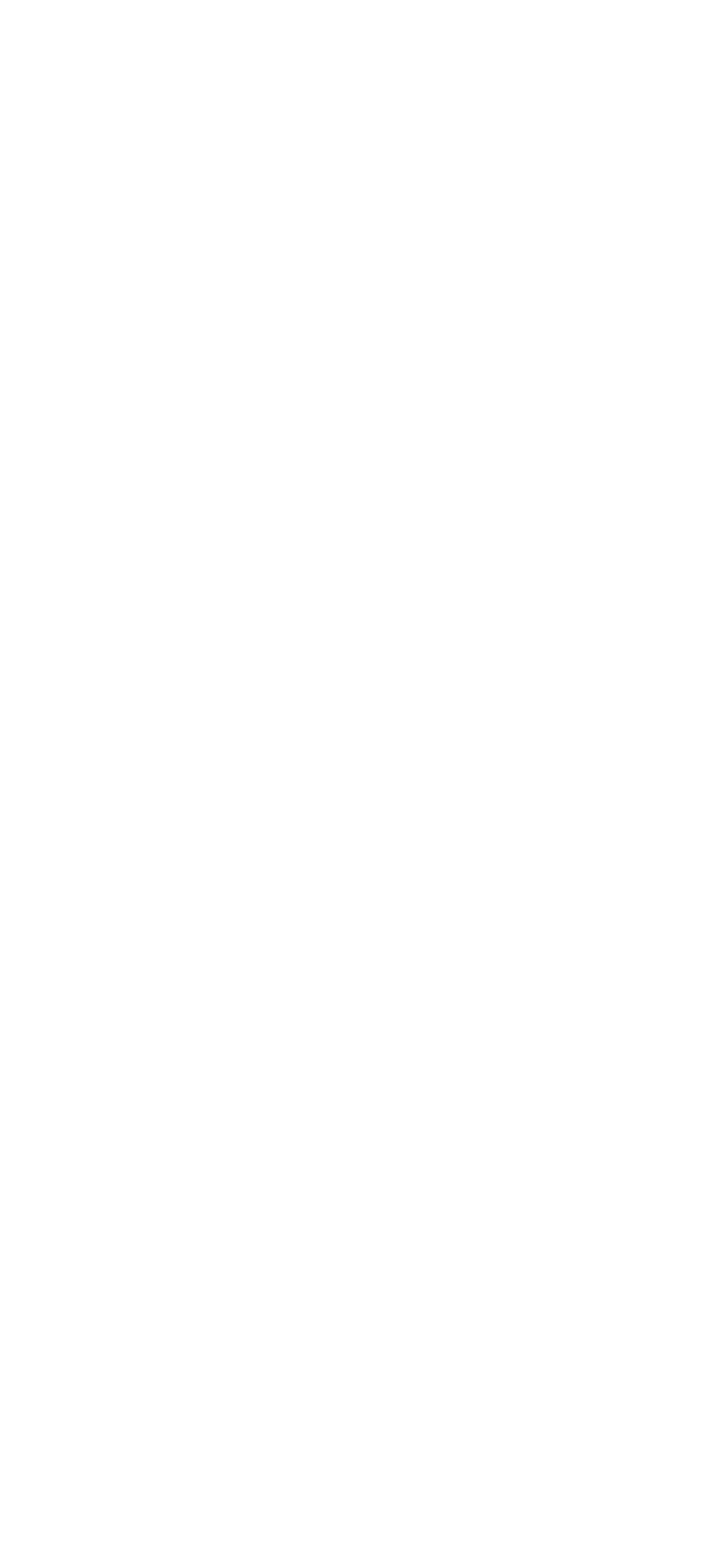
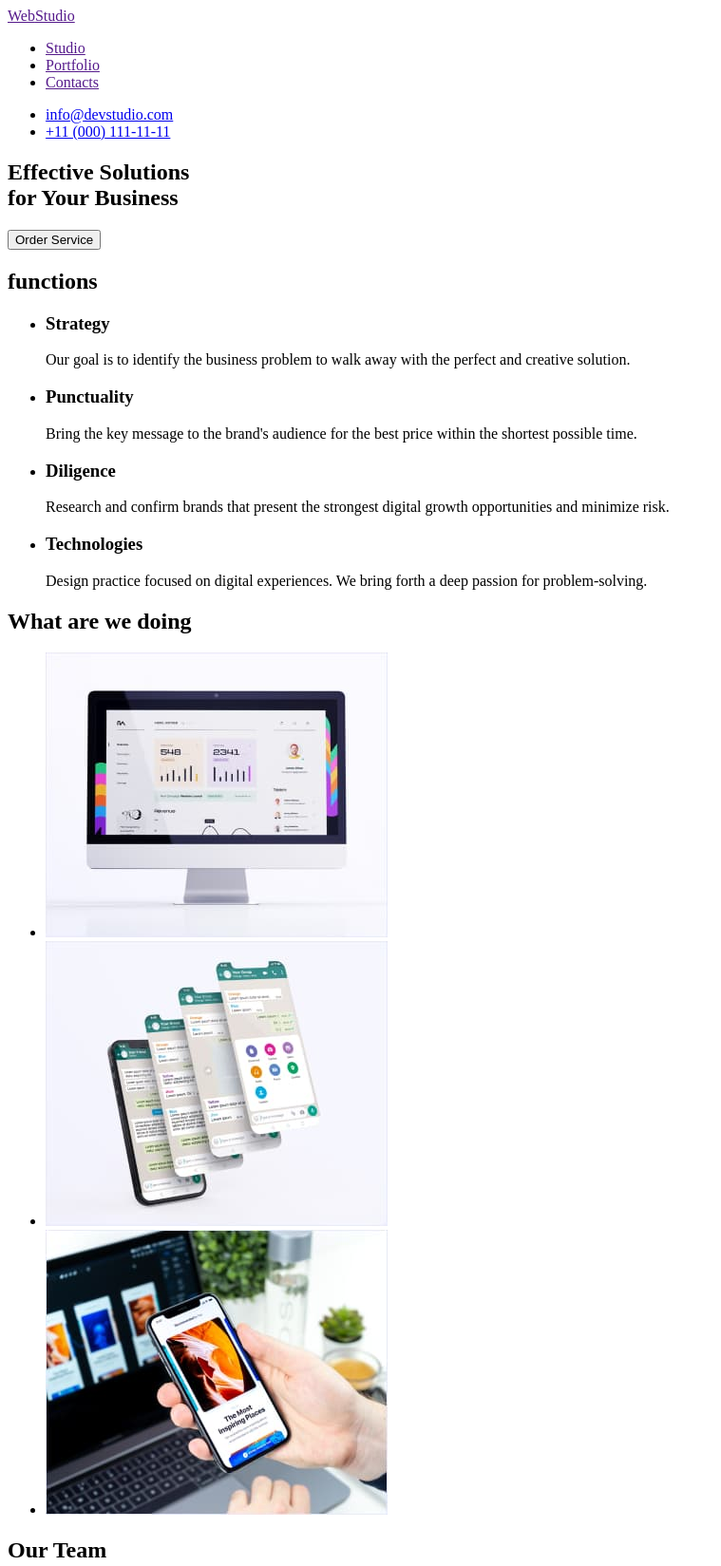
Before and after one commit to MakarenkoPavlo/goit-markup-hw-01, a plain HTML site: page index.html in a window 1280 px wide. Shown: the top 1649 px of the page at 95% size, without its empty margins (0-759 px from the left). Before the commit the page ends 800 px from the top, so only its background shows below. Drawn offline with Linux system fonts and the light colour scheme.

Commit message:
homework1

```diff
--- a/index.html
+++ b/index.html
@@ -4,9 +4,107 @@
     <meta charset="UTF-8">
     <meta http-equiv="X-UA-Compatible" content="IE=edge">
     <meta name="viewport" content="width=device-width, initial-scale=1.0">
-    <title>Document</title>
+    <title>Студія</title>
 </head>
 <body>
+    <header>
+        <nav>
+        <a href=""> <span>Web</span>Studio</a>
+            <ul>
+                <li>
+                    <a href="">Studio</a>
+                </li>
+                <li>
+                    <a href="">Portfolio</a>
+                </li>
+                <li>
+                    <a href="">Contacts</a>
+                </li>
+            </ul>
+        </nav>
+        <ul>
+            <li>
+                <a href="mailto:info@devstudio.com">info@devstudio.com</a>
+            </li>
+            <li>
+                <a href="tel:++11(000)111-11-11">+11 (000) 111-11-11</a>
+            </li>
+        </ul>
+    </header>
+    <main>
+            <section>
+                <h1>Effective Solutions <br> for Your Business</h1>
+                <button type="button">Order Service</button>
+            </section>
+            <section>
+                <h2>functions</h2>
+                <ul>
+                    <li>
+                        <h3>Strategy</h3>
+                        <p>Our goal is to identify the business
+                        problem to walk away with the perfect and creative solution.</p>
+                    </li>
+                    <li>
+                        <h3>Punctuality</h3>
+                        <p>Bring the key message to the brand's audience for the best price within the shortest possible time.</p>
+                    </li>
+                    <li>
+                        <h3>Diligence</h3>
+                        <p>Research and confirm brands that present the strongest digital growth opportunities and minimize risk.</p>
+                    </li>
+                    <li>
+                        <h3>Technologies</h3>
+                        <p>Design practice focused on digital experiences. We bring forth a deep passion for problem-solving.</p>
+                    </li>
+                </ul>
+            </section>
+            <section>
+                <h2>What are we doing</h2>
+                <ul>
+                    <li>
+                        <img src="/images/desctop.jpg" alt="desctop" width="360">
+                    </li>
+                    <li>
+                        <img src="/images/listing.jpg" alt="listing" width="360">
+                    </li>
+                    <li>
+                        <img src="/images/adaptiv.jpg" alt="adaptiv" width="360">
+                    </li>
+                </ul>
+            </section>
+            <section>
+                <h2>Our Team</h2>
+                <ul>
+                    <li>
+                        <img src="/images/productdesigner.jpg" alt="product designer" width="264">
+                        <h3>Mark Guerrero</h3>
+                        <p>Product Designer</p>
+                    </li>
+                    <li>
+                        <img src="/images/frontenddeveloper.jpg" alt="frontend developer" width="264">
+                        <h3>Tom Ford</h3>
+                        <p>Frontend Developer</p>
+                    </li>
+                    <li>
+                        <img src="/images/marketing.jpg" alt="marketing" width="264">
+                        <h3>Camila Garcia</h3>
+                        <p>Marketing</p>
+                    </li>
+                    <li>
+                        <img src="/images/uidesigner.jpg" alt="ui designer" width="264">
+                        <h3>Daniel Wilson</h3>
+                        <p>UI Designer</p>
+                    </li>
+                </ul>
+            </section>
 
+    </main>
+    <footer>
+        <section>
+            <h2>footer</h2>
+            <a href="">WebStudio</a>
+            <p>Increase the flow of customers and sales for your business with digital marketing & growth solutions.</p>
+        </section>
+    </footer>
 </body>
 </html>
```
Also changed, not shown: images/adaptiv.jpg (added), images/desctop.jpg (added), images/frontenddeveloper.jpg (added), images/listing.jpg (added), images/marketing.jpg (added), images/productdesigner.jpg (added), images/uidesigner.jpg (added).
